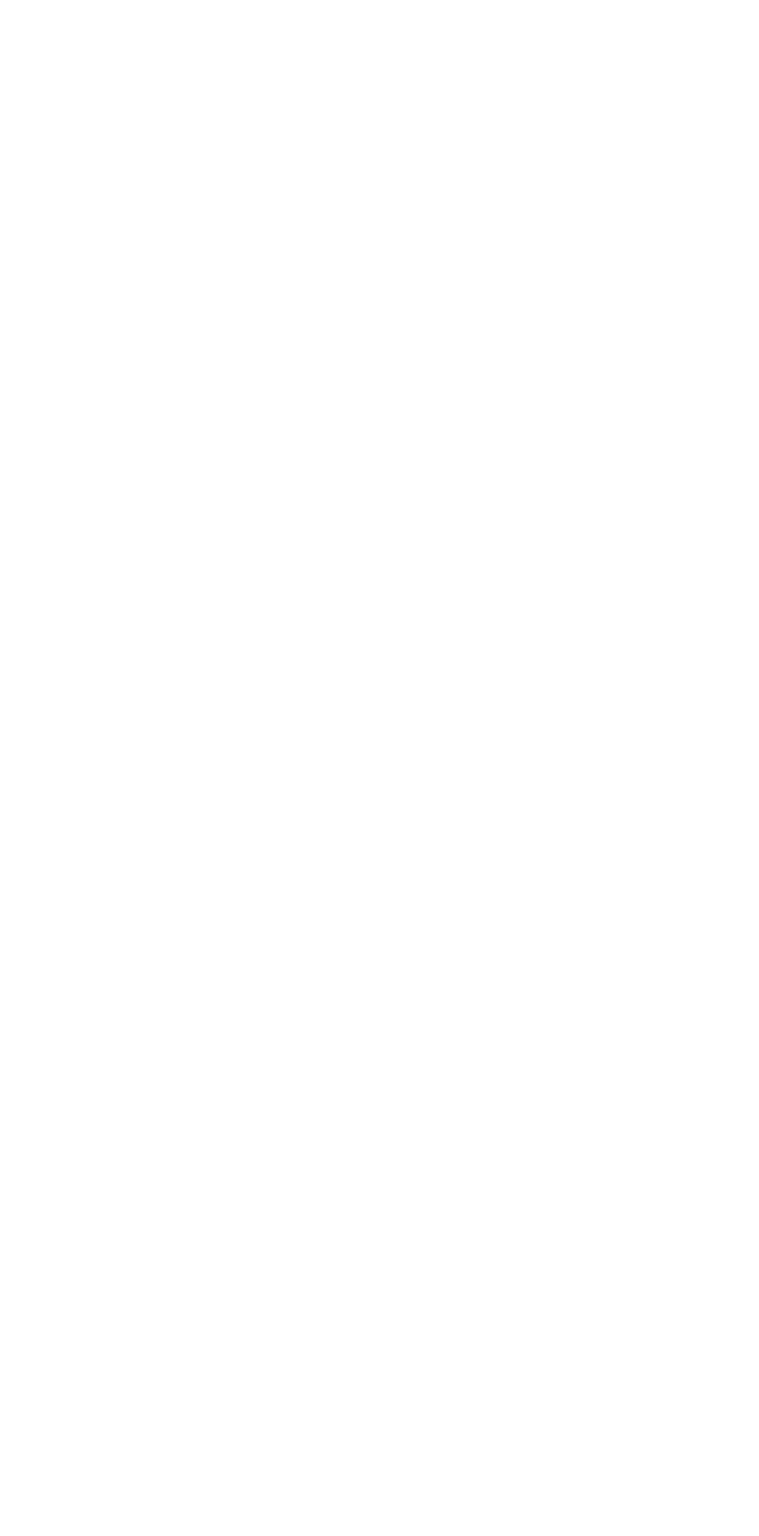
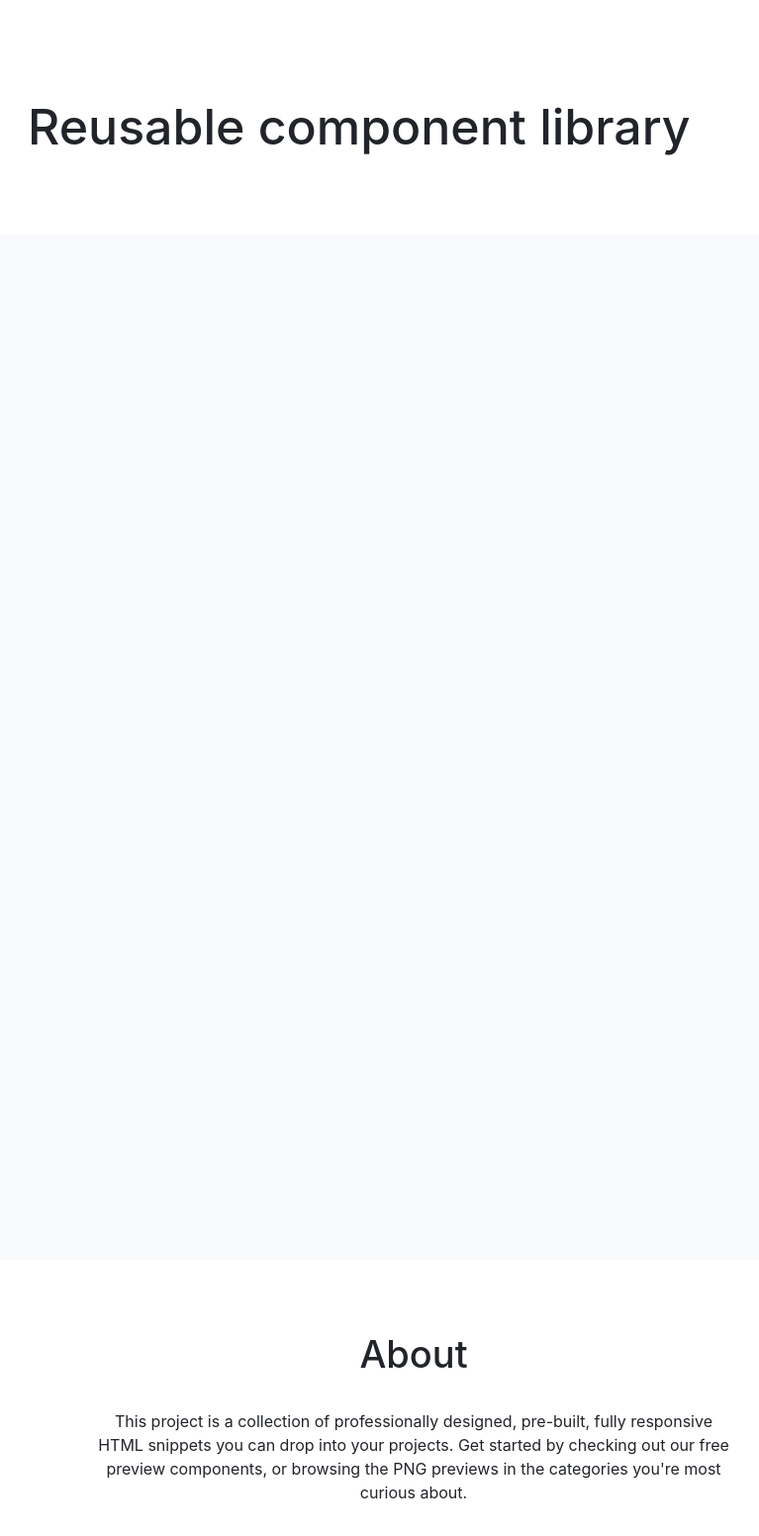
Before and after one commit to js-tasks-ru/htmlcss-20221107_skitlzzzzz, a website: page index.html in a window 1280 px wide. Shown: the whole page at 99% size, without its empty margins (222-989 px from the left). Before the commit the page ends 800 px from the top, so only its background shows below. Drawn offline with Linux system fonts and the light colour scheme.

Commit message:
hw 1-3 main page

```diff
--- a/assets/css/main.css
+++ b/assets/css/main.css
@@ -1,4 +1,12 @@
 @import '../fonts/fonts.css';
+
+@import '../../components/footer/footer.css';
+@import '../../components/header/header.css';
+@import '../../components/page/page.css';
+@import '../../components/preview/preview.css';
+@import '../../components/container/container.css';
+
+
 
 :root {
     --white: #ffffff;
--- /dev/null
+++ b/components/container/container.css
@@ -0,0 +1,4 @@
+.container {
+    margin: 0 auto;
+    max-width: 1100px;
+}
--- /dev/null
+++ b/components/footer/footer.css
@@ -0,0 +1,24 @@
+.footer {
+    text-align: center;
+}
+
+.footer__title {
+    font-family: 'Inter', Arial, sans-serif;
+    font-style: normal;
+    font-weight: 500;
+    font-size: 38px;
+    line-height: 48px;
+    color: var(--black);
+    margin-top: 71px;
+}
+
+.footer__description  {
+    font-family: 'Inter', Arial, sans-serif;
+    font-style: normal;
+    font-weight: 400;
+    font-size: 16px;
+    line-height: 24px;
+    color: var(--black);
+    max-width: 640px;
+    margin: 32px auto 136px;
+}
--- /dev/null
+++ b/components/header/header.css
@@ -0,0 +1,14 @@
+.header {
+
+}
+
+.header__title{
+    margin: 96px auto 77px 160px;
+    font-family: 'Inter', Arial, sans-serif;
+    font-style: normal;
+    font-weight: 500;
+    font-size: 50px;
+    line-height: 64px;
+    /* identical to box height, or 128% */
+    color: var(--black);
+}
--- /dev/null
+++ b/components/page/page.css
@@ -0,0 +1,3 @@
+.page {
+    height: 100%;
+}
--- /dev/null
+++ b/components/preview/preview.css
@@ -0,0 +1,4 @@
+.preview {
+    height: 1036px;
+    background: #F9FAFC;
+}
--- a/index.html
+++ b/index.html
@@ -1,10 +1,33 @@
 <!DOCTYPE html>
 <!-- Главная страница -->
 <html lang="ru">
-    <head>
-        <link rel="stylesheet" href="./assets/css/main.css">
-    </head>
-    <body>
+<head>
+    <link rel="stylesheet" href="./assets/css/main.css">
+</head>
+<body>
+<div class="page">
+    <header class="header">
+        <div class="container">
+            <h1 class="header__title">Reusable component library</h1>
+        </div>
+    </header>
+    <main class="main">
+        <div class="container">
+            <section class="preview">
 
-    </body>
+            </section>
+        </div>
+    </main>
+    <footer class="footer">
+        <div class="container">
+            <h2 class="footer__title">About</h2>
+            <p class="footer__description">
+                This project is a collection of professionally designed, pre-built, fully responsive HTML snippets you can drop into your projects.
+                Get started by checking out our free preview components, or browsing the PNG previews in the categories you're most curious about.
+            </p>
+        </div>
+    </footer>
+</div>
+
+</body>
 </html>
```
